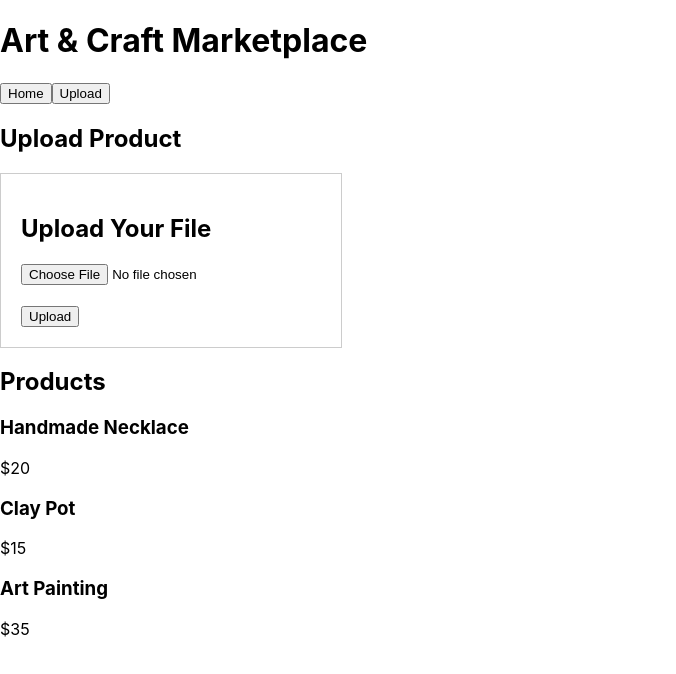
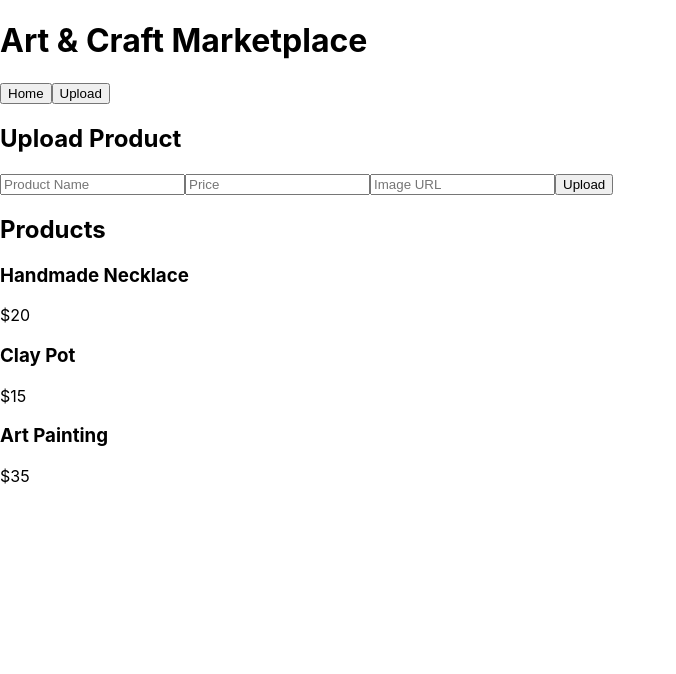
Before and after one commit to iamnilanjana-ops/art-craft-marketplace-NilanjanaC, a React (Create React App) app in the folder art-craft-marketplace/: page /upload in a window 1280 px wide. Both pictures are taken after a click on the button "Upload". Shown: the top 674 px of the page, without its empty margins (0-676 px from the left). Built offline with nearby package versions, Linux system fonts and the light colour scheme.

Commit message:
Added form functionality to UploadForm

```diff
--- a/art-craft-marketplace/src/components/UploadForm.js
+++ b/art-craft-marketplace/src/components/UploadForm.js
@@ -1,43 +1,52 @@
-import React, { useState } from "react";
+import { useState } from "react";
 
-function UploadForm() {
-  const [fileName, setFileName] = useState("");      // stores the selected file name
-  const [uploaded, setUploaded] = useState(false);   // tracks if file is uploaded
-  const [error, setError] = useState("");            // error message if no file selected
+function UploadForm({ addProduct }) {
 
-  // Handle file input change
-  const handleFileChange = (event) => {
-    setFileName(event.target.files[0]?.name || ""); // store file name
-    setUploaded(false);                              // reset uploaded status
-    setError("");                                    // clear errors
-  };
+  const [name, setName] = useState("");
+  const [price, setPrice] = useState("");
+  const [image, setImage] = useState("");
 
-  // Handle form submission
-  const handleSubmit = (event) => {
-    event.preventDefault();                         // prevent page reload
-    if (!fileName) {
-      setError("Please select a file first!");
-      return;
-    }
-    // Simulate upload
-    console.log("Uploading:", fileName);
-    setUploaded(true);
-    setFileName("");                                // reset input after upload
+  const handleSubmit = (e) => {
+    e.preventDefault();
+
+    const newProduct = {
+      name,
+      price,
+      image
+    };
+
+    addProduct(newProduct);
+
+    setName("");
+    setPrice("");
+    setImage("");
   };
 
   return (
-    <div style={{ padding: "20px", border: "1px solid #ccc", width: "300px" }}>
-      <h2>Upload Your File</h2>
-      <form onSubmit={handleSubmit}>
-        <input type="file" onChange={handleFileChange} />
-        <br /><br />
-        <button type="submit">Upload</button>
-      </form>
+    <form onSubmit={handleSubmit}>
+      <input
+        type="text"
+        placeholder="Product Name"
+        value={name}
+        onChange={(e) => setName(e.target.value)}
+      />
 
-      {/* Step 7 — Conditional Rendering */}
-      {error && <p style={{ color: "red" }}>{error}</p>}
-      {uploaded && <p style={{ color: "green" }}>File uploaded successfully!</p>}
-    </div>
+      <input
+        type="text"
+        placeholder="Price"
+        value={price}
+        onChange={(e) => setPrice(e.target.value)}
+      />
+
+      <input
+        type="text"
+        placeholder="Image URL"
+        value={image}
+        onChange={(e) => setImage(e.target.value)}
+      />
+
+      <button type="submit">Upload</button>
+    </form>
   );
 }
 
```
